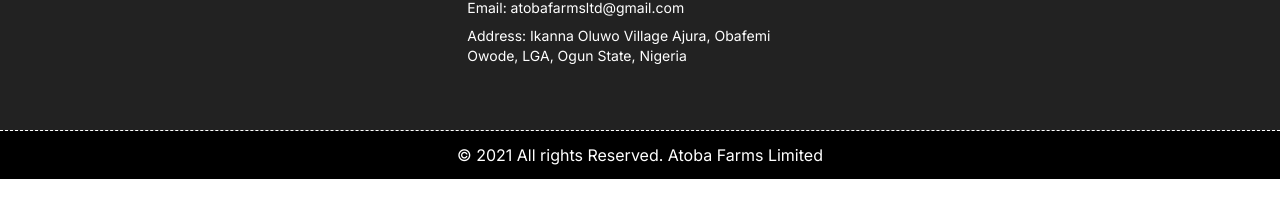
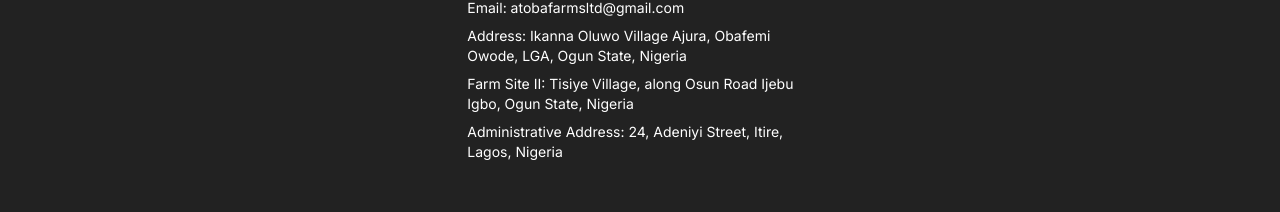
Before and after one commit to YhinkaDevOps/atoba-farms-limited, a Next.js app: page / in a window 1280 px wide. Shown: the part 3580-3792 px from the top of the page. Before the commit the page ends 3759 px from the top, so only its background shows below. Built offline with nearby package versions, Linux system fonts and the light colour scheme.

Commit message:
final push

```diff
--- a/src/components/Footer.jsx
+++ b/src/components/Footer.jsx
@@ -38,6 +38,15 @@
             Address: Ikanna Oluwo Village Ajura, Obafemi Owode, LGA, Ogun State,
             Nigeria
           </span>
+
+          <span className="text-sm">
+            Farm Site II: Tisiye Village, along Osun Road Ijebu Igbo, Ogun
+            State, Nigeria
+          </span>
+
+          <span className="text-sm">
+            Administrative Address: 24, Adeniyi Street, Itire, Lagos, Nigeria
+          </span>
         </div>
 
         <span className="text-sm">
```
